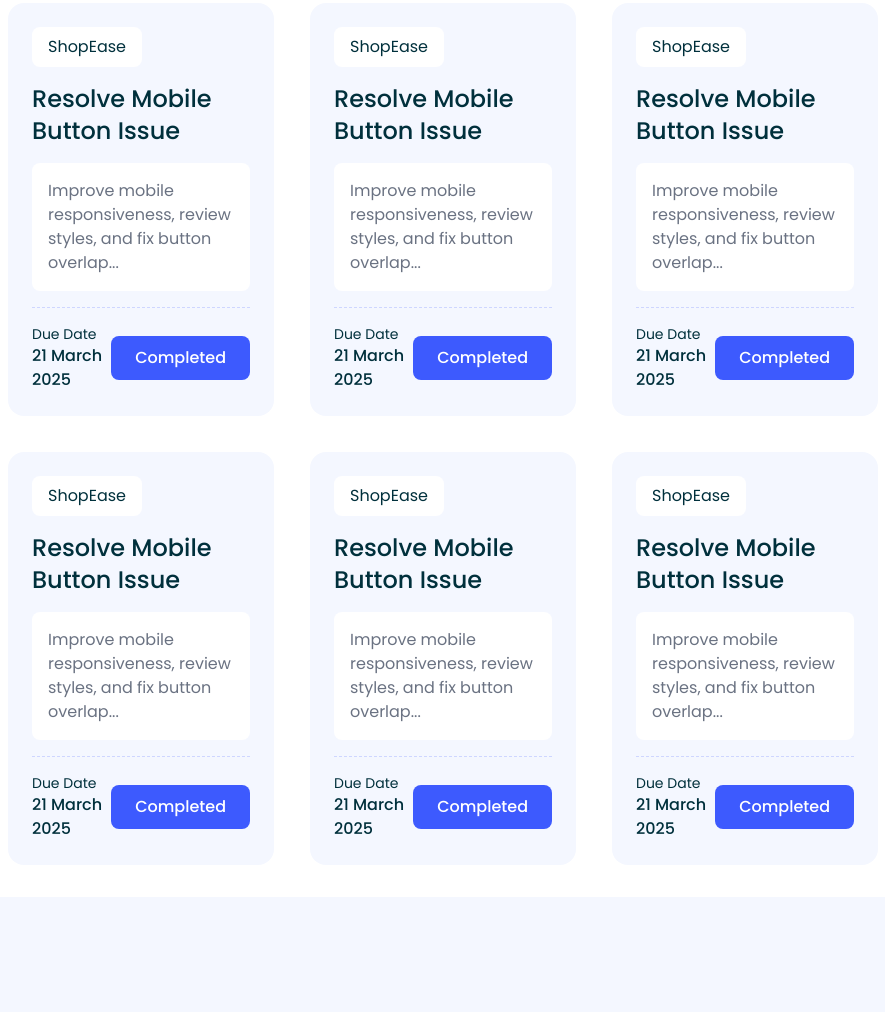
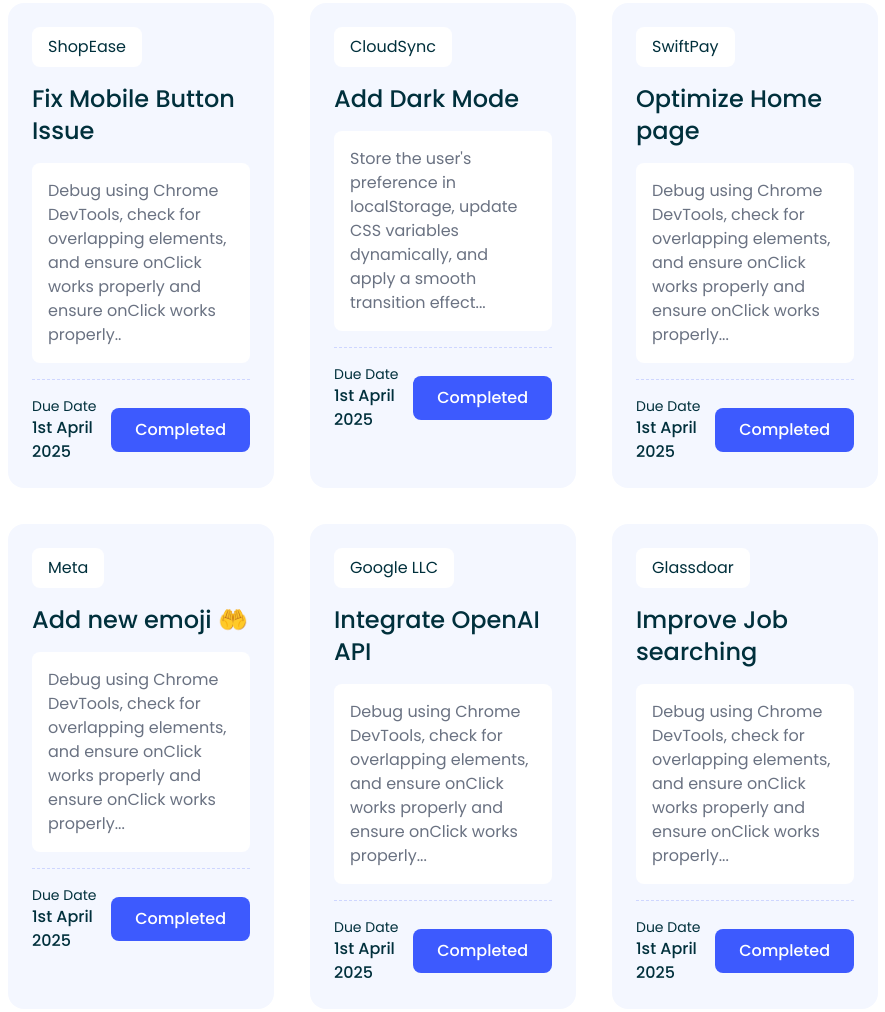
Before and after one commit to Abu-Said-Akunji/PH_A5_Task_Meter, a plain HTML site: page index.html in a window 1280 px wide. Shown: the part 381-1393 px from the top of the page, without its empty margins (32-917 px from the left). Before the commit the page ends 1342 px from the top, so only its background shows below. Drawn offline with nearby package versions, Linux system fonts and the light colour scheme.

Commit message:
index push

```diff
--- a/index.html
+++ b/index.html
@@ -96,15 +96,16 @@
                 <div class="p-6 bg-bg-light rounded-2xl task-card">
                     <div class="pb-4 border-b border-dashed border-[rgba(55,82,253,0.2)]">
                         <button class="px-4 py-2 mb-4 bg-white rounded-lg text-dark">ShopEase</button>
-                        <h3 class="mb-4 text-xl sm:text-2xl font-medium text-dark task-title">Resolve Mobile Button
-                            Issue</h3>
-                        <p class="p-4 bg-white rounded-lg text-gray-500">Improve mobile responsiveness, review styles,
-                            and fix button overlap...</p>
+                        <h3 class="mb-4 text-xl sm:text-2xl font-medium text-dark task-title">Fix Mobile Button Issue
+                        </h3>
+                        <p class="p-4 bg-white rounded-lg text-gray-500">Debug using Chrome DevTools, check for
+                            overlapping elements, and ensure onClick works properly
+                            and ensure onClick works properly..</p>
                     </div>
                     <div class="flex flex-col md:flex-row lg:items-center justify-between gap-2 pt-4">
                         <div>
                             <p class="text-sm text-dark">Due Date</p>
-                            <h4 class="font-medium text-dark">21 March 2025</h4>
+                            <h4 class="font-medium text-dark">1st April 2025</h4>
                         </div>
                         <div>
                             <button
@@ -114,16 +115,15 @@
                 </div>
                 <div class="p-6 bg-bg-light rounded-2xl task-card">
                     <div class="pb-4 border-b border-dashed border-[rgba(55,82,253,0.2)]">
-                        <button class="px-4 py-2 mb-4 bg-white rounded-lg text-dark">ShopEase</button>
-                        <h3 class="mb-4 text-xl sm:text-2xl font-medium text-dark task-title">Resolve Mobile Button
-                            Issue</h3>
-                        <p class="p-4 bg-white rounded-lg text-gray-500">Improve mobile responsiveness, review styles,
-                            and fix button overlap...</p>
+                        <button class="px-4 py-2 mb-4 bg-white rounded-lg text-dark">CloudSync</button>
+                        <h3 class="mb-4 text-xl sm:text-2xl font-medium text-dark task-title">Add Dark Mode</h3>
+                        <p class="p-4 bg-white rounded-lg text-gray-500">Store the user's preference in localStorage,
+                            update CSS variables dynamically, and apply a smooth transition effect...</p>
                     </div>
                     <div class="flex flex-col md:flex-row lg:items-center justify-between gap-2 pt-4">
                         <div>
                             <p class="text-sm text-dark">Due Date</p>
-                            <h4 class="font-medium text-dark">21 March 2025</h4>
+                            <h4 class="font-medium text-dark">1st April 2025</h4>
                         </div>
                         <div>
                             <button
@@ -133,16 +133,16 @@
                 </div>
                 <div class="p-6 bg-bg-light rounded-2xl task-card">
                     <div class="pb-4 border-b border-dashed border-[rgba(55,82,253,0.2)]">
-                        <button class="px-4 py-2 mb-4 bg-white rounded-lg text-dark">ShopEase</button>
-                        <h3 class="mb-4 text-xl sm:text-2xl font-medium text-dark task-title">Resolve Mobile Button
-                            Issue</h3>
-                        <p class="p-4 bg-white rounded-lg text-gray-500">Improve mobile responsiveness, review styles,
-                            and fix button overlap...</p>
+                        <button class="px-4 py-2 mb-4 bg-white rounded-lg text-dark">SwiftPay</button>
+                        <h3 class="mb-4 text-xl sm:text-2xl font-medium text-dark task-title">Optimize Home page</h3>
+                        <p class="p-4 bg-white rounded-lg text-gray-500">Debug using Chrome DevTools, check for
+                            overlapping elements, and ensure onClick works properly
+                            and ensure onClick works properly...</p>
                     </div>
                     <div class="flex flex-col md:flex-row lg:items-center justify-between gap-2 pt-4">
                         <div>
                             <p class="text-sm text-dark">Due Date</p>
-                            <h4 class="font-medium text-dark">21 March 2025</h4>
+                            <h4 class="font-medium text-dark">1st April 2025</h4>
                         </div>
                         <div>
                             <button
@@ -152,16 +152,16 @@
                 </div>
                 <div class="p-6 bg-bg-light rounded-2xl task-card">
                     <div class="pb-4 border-b border-dashed border-[rgba(55,82,253,0.2)]">
-                        <button class="px-4 py-2 mb-4 bg-white rounded-lg text-dark">ShopEase</button>
-                        <h3 class="mb-4 text-xl sm:text-2xl font-medium text-dark task-title">Resolve Mobile Button
-                            Issue</h3>
-                        <p class="p-4 bg-white rounded-lg text-gray-500">Improve mobile responsiveness, review styles,
-                            and fix button overlap...</p>
+                        <button class="px-4 py-2 mb-4 bg-white rounded-lg text-dark">Meta</button>
+                        <h3 class="mb-4 text-xl sm:text-2xl font-medium text-dark task-title">Add new emoji 🤲</h3>
+                        <p class="p-4 bg-white rounded-lg text-gray-500">Debug using Chrome DevTools, check for
+                            overlapping elements, and ensure onClick works properly
+                            and ensure onClick works properly...</p>
                     </div>
                     <div class="flex flex-col md:flex-row lg:items-center justify-between gap-2 pt-4">
                         <div>
                             <p class="text-sm text-dark">Due Date</p>
-                            <h4 class="font-medium text-dark">21 March 2025</h4>
+                            <h4 class="font-medium text-dark">1st April 2025</h4>
                         </div>
                         <div>
                             <button
@@ -171,16 +171,16 @@
                 </div>
                 <div class="p-6 bg-bg-light rounded-2xl task-card">
                     <div class="pb-4 border-b border-dashed border-[rgba(55,82,253,0.2)]">
-                        <button class="px-4 py-2 mb-4 bg-white rounded-lg text-dark">ShopEase</button>
-                        <h3 class="mb-4 text-xl sm:text-2xl font-medium text-dark task-title">Resolve Mobile Button
-                            Issue</h3>
-                        <p class="p-4 bg-white rounded-lg text-gray-500">Improve mobile responsiveness, review styles,
-                            and fix button overlap...</p>
+                        <button class="px-4 py-2 mb-4 bg-white rounded-lg text-dark">Google LLC</button>
+                        <h3 class="mb-4 text-xl sm:text-2xl font-medium text-dark task-title">Integrate OpenAI API </h3>
+                        <p class="p-4 bg-white rounded-lg text-gray-500">Debug using Chrome DevTools, check for
+                            overlapping elements, and ensure onClick works properly
+                            and ensure onClick works properly...</p>
                     </div>
                     <div class="flex flex-col md:flex-row lg:items-center justify-between gap-2 pt-4">
                         <div>
                             <p class="text-sm text-dark">Due Date</p>
-                            <h4 class="font-medium text-dark">21 March 2025</h4>
+                            <h4 class="font-medium text-dark">1st April 2025</h4>
                         </div>
                         <div>
                             <button
@@ -190,16 +190,16 @@
                 </div>
                 <div class="p-6 bg-bg-light rounded-2xl task-card">
                     <div class="pb-4 border-b border-dashed border-[rgba(55,82,253,0.2)]">
-                        <button class="px-4 py-2 mb-4 bg-white rounded-lg text-dark">ShopEase</button>
-                        <h3 class="mb-4 text-xl sm:text-2xl font-medium text-dark task-title">Resolve Mobile Button
-                            Issue</h3>
-                        <p class="p-4 bg-white rounded-lg text-gray-500">Improve mobile responsiveness, review styles,
-                            and fix button overlap...</p>
+                        <button class="px-4 py-2 mb-4 bg-white rounded-lg text-dark">Glassdoar</button>
+                        <h3 class="mb-4 text-xl sm:text-2xl font-medium text-dark task-title">Improve Job searching</h3>
+                        <p class="p-4 bg-white rounded-lg text-gray-500">Debug using Chrome DevTools, check for
+                            overlapping elements, and ensure onClick works properly
+                            and ensure onClick works properly...</p>
                     </div>
                     <div class="flex flex-col md:flex-row lg:items-center justify-between gap-2 pt-4">
                         <div>
                             <p class="text-sm text-dark">Due Date</p>
-                            <h4 class="font-medium text-dark">21 March 2025</h4>
+                            <h4 class="font-medium text-dark">1st April 2025</h4>
                         </div>
                         <div>
                             <button
```
